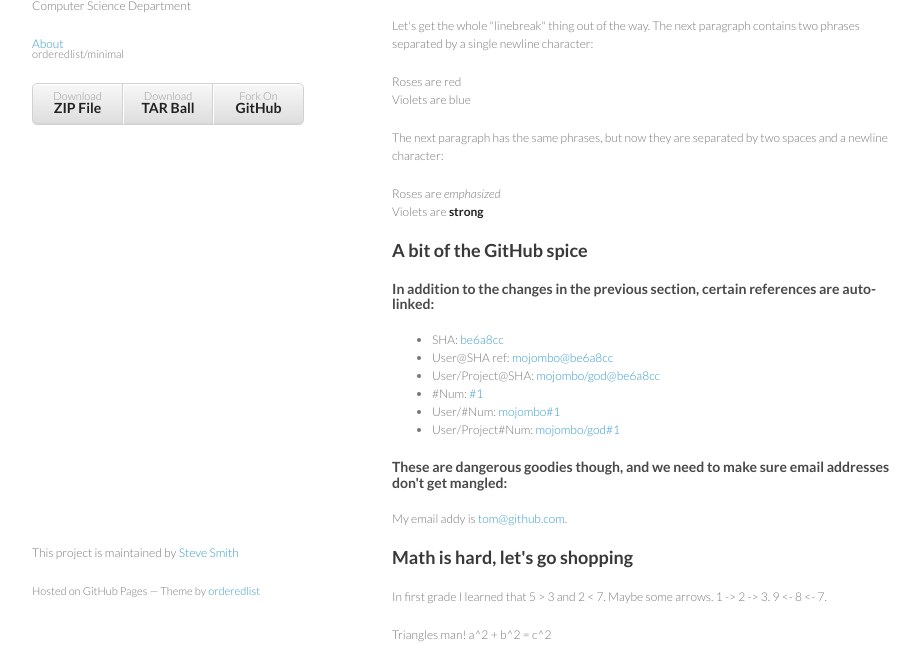
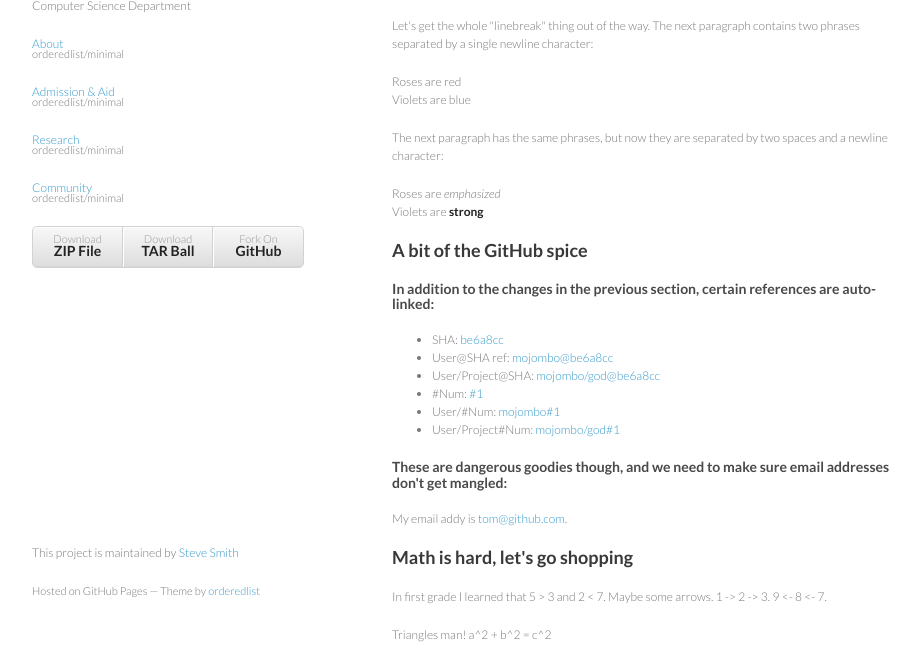
Before and after one commit to danieldube1/danieldube1.github, a plain HTML site: page index.html in a window 1280 px wide. Shown: the part 130-791 px from the top of the page, without its empty margins (178-1098 px from the left). Drawn offline with Linux system fonts and the light colour scheme.

Commit message:
Update index.html

```diff
--- a/index.html
+++ b/index.html
@@ -17,8 +17,11 @@
       <header>
         <h1>UBCS</h1>
         <p>University of Botswana </br>Computer Science Department</p>
-        <p class="view"><a href="https://www.google.com">About
-        <small>orderedlist/minimal</small></a></p>
+        <p class="view"><a href="https://www.google.com">About<small>orderedlist/minimal</small></a></p>
+        <p class="view"><a href="https://www.youtube.com">Admission & Aid<small>orderedlist/minimal</small></a></p>
+        <p class="view"><a href="https://www.gmail.com">Research<small>orderedlist/minimal</small></a></p>
+        <p class="view"><a href="https://www.plus.google.com">Community<small>orderedlist/minimal</small></a></p>
+
         <ul>
           <li><a href="https://github.com/orderedlist/minimal/zipball/master">Download <strong>ZIP File</strong></a></li>
           <li><a href="https://github.com/orderedlist/minimal/tarball/master">Download <strong>TAR Ball</strong></a></li>
```
